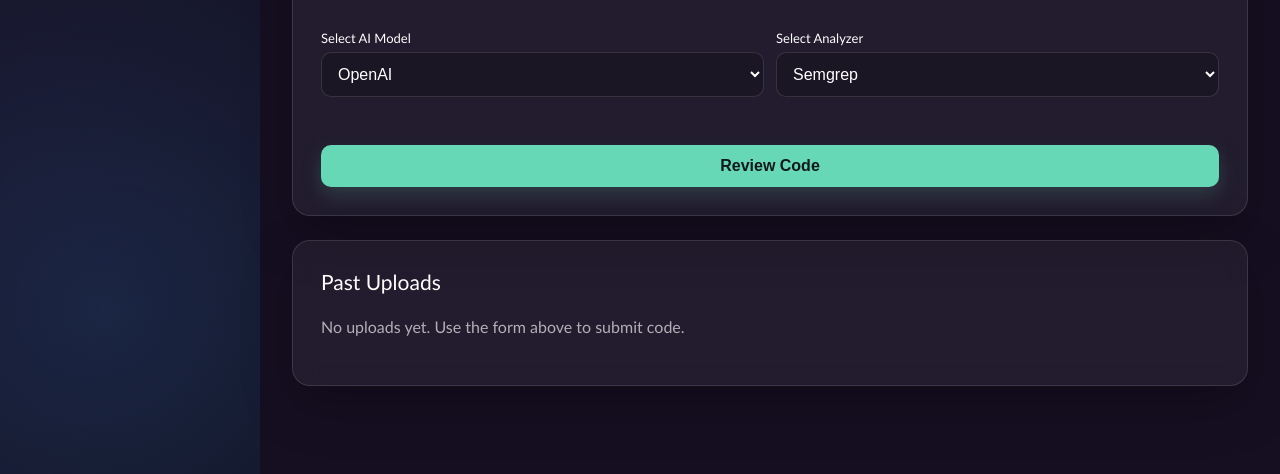
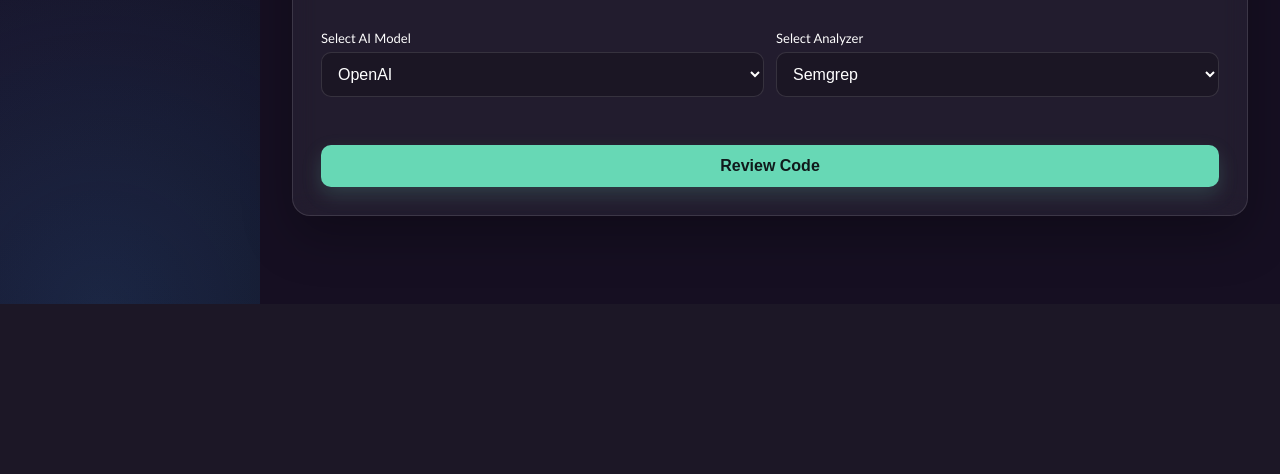
Before and after one commit to yash8339/Human-in-the-loop-of-ai-for-code-review, a Flask app: page /dashboard in a window 1280 px wide. Shown: the part 826-1300 px from the top of the page. After the commit the page ends 1130 px from the top, so only its background shows below. Run offline with Flask 3, Linux system fonts and the light colour scheme; a user stored in the database is signed in; data that the repository does not hold is empty.

Commit message:
cahange history

```diff
--- a/project/backend/main.py
+++ b/project/backend/main.py
@@ -215,7 +215,6 @@ def require_login():
 def request_entity_too_large(_error):
     return render_template(
         "dashboard.html",
-        uploads=[],
         error="The upload exceeds the 500 MiB project size limit.",
     ), 413
 
@@ -443,14 +442,14 @@ def dashboard():
                     raise ValueError("Enter a project name of at most 255 characters.")
                 upload_id = _create_project_upload(project_name, submission_type, prepared_files)
             except ValueError as error:
-                return render_template("dashboard.html", uploads=[], error=str(error)), 400
+                return render_template("dashboard.html", error=str(error)), 400
             return redirect(url_for("review_page", upload_id=upload_id))
 
         if submission_type != "code":
-            return render_template("dashboard.html", uploads=[], error="Select a valid submission type."), 400
+            return render_template("dashboard.html", error="Select a valid submission type."), 400
         code = request.form.get("code", "")
         if not code.strip():
-            return render_template("dashboard.html", uploads=[], error="Paste code before starting the review."), 400
+            return render_template("dashboard.html", error="Paste code before starting the review."), 400
         language = request.form.get("language", "python")
         model = request.form.get("model", "ChatGPT")
         analyzer = request.form.get("analyzer", "Semgrep")
@@ -458,16 +457,7 @@ def dashboard():
         upload_id = _create_upload_review(code, language, model, analyzer, filename)
         return redirect(url_for("review_page", upload_id=upload_id))
 
-    conn = get_db()
-    cursor = conn.cursor()
-    cursor.execute(
-        "SELECT * FROM uploads WHERE user_id = %s ORDER BY id DESC",
-        (session["user_id"],),
-    )
-    uploads = cursor.fetchall()
-    cursor.close()
-    conn.close()
-    return render_template("dashboard.html", uploads=uploads, error=None)
+    return render_template("dashboard.html", error=None)
 
 
 @app.route("/review/<int:upload_id>/edit", methods=["GET", "POST"])
--- a/project/frontend/templates/dashboard.html
+++ b/project/frontend/templates/dashboard.html
@@ -414,22 +414,6 @@
       </form>
     </div>
 
-    <div class="card">
-      <h2>Past Uploads</h2>
-      {% if uploads %}
-        <div class="summary-grid">
-          {% for upload in uploads %}
-            <div class="summary-card">
-              <h3><a href="/review/{{ upload.id }}">{% if upload.submission_type == 'folder' %}Project review{% elif upload.submission_type == 'file' %}File review{% else %}Code review{% endif %} #{{ upload.id }}</a></h3>
-              <p>{{ upload.submission_type or 'code' }} · {{ upload.review_status or 'reviewed' }} · {{ upload.model }} · {{ upload.analyzer }}</p>
-              <p class="small-text">Uploaded: {{ upload.uploaded_at }}</p>
-            </div>
-          {% endfor %}
-        </div>
-      {% else %}
-        <p>No uploads yet. Use the form above to submit code.</p>
-      {% endif %}
-    </div>
   </div>
 </div>
 
```
